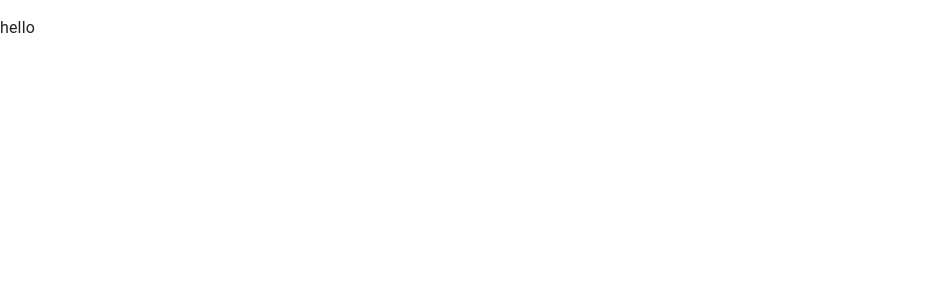
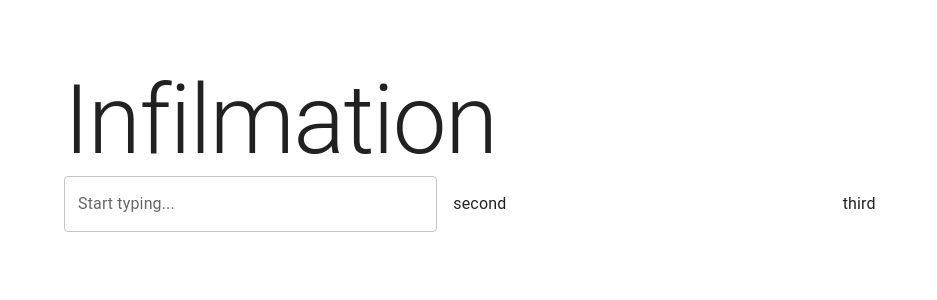
Before and after one commit to dbatten5/infilmation, a React (Create React App) app in the folder frontend/: page / in a window 1280 px wide. Shown: the top 300 px of the page, without its empty margins (0-937 px from the left). Built offline with nearby package versions, Linux system fonts and the light colour scheme.

Commit message:
search bar working with fixed options

```diff
--- a/frontend/package.json
+++ b/frontend/package.json
@@ -48,6 +48,7 @@
   },
   "devDependencies": {
     "@openapitools/openapi-generator-cli": "^2.4.14",
+    "@typescript-eslint/parser": "^5.3.1",
     "eslint-config-airbnb": "^18.2.1",
     "eslint-config-prettier": "^8.3.0",
     "eslint-plugin-prettier": "^4.0.0"
--- a/frontend/src/Home.tsx
+++ b/frontend/src/Home.tsx
@@ -1,5 +1,25 @@
 import React from 'react';
+import Box from '@mui/material/Box';
+import Grid from '@mui/material/Grid';
+import Page from './Page';
+import Search from './Search';
 
-const Home = () => <p>hello</p>;
+const Home = () => (
+  <Page>
+    <Box sx={{ flexGrow: 1 }}>
+      <Grid container spacing={2}>
+        <Grid item xs={4}>
+          <Search />
+        </Grid>
+        <Grid item xs={4}>
+          <p>second</p>
+        </Grid>
+        <Grid item xs={4}>
+          <p>third</p>
+        </Grid>
+      </Grid>
+    </Box>
+  </Page>
+);
 
 export default Home;
--- /dev/null
+++ b/frontend/src/Logo.tsx
@@ -0,0 +1,11 @@
+import React from 'react';
+import Box from '@mui/material/Box';
+import Typography from '@mui/material/Typography';
+
+const Logo = () => (
+  <Box>
+    <Typography variant="h1">Infilmation</Typography>
+  </Box>
+);
+
+export default Logo;
--- /dev/null
+++ b/frontend/src/NavBar.tsx
@@ -0,0 +1,11 @@
+import React from 'react';
+import Box from '@mui/material/Box';
+import Logo from './Logo';
+
+const NavBar = () => (
+  <Box sx={{ pt: '4rem' }}>
+    <Logo />
+  </Box>
+);
+
+export default NavBar;
--- /dev/null
+++ b/frontend/src/Page.tsx
@@ -0,0 +1,16 @@
+import React from 'react';
+import Container from '@mui/material/Container';
+import NavBar from './NavBar';
+
+type Props = {
+  children: React.ReactNode;
+};
+
+const Page = ({ children }: Props) => (
+  <Container maxWidth="lg">
+    <NavBar />
+    {children}
+  </Container>
+);
+
+export default Page;
--- /dev/null
+++ b/frontend/src/Search.tsx
@@ -0,0 +1,68 @@
+import React from 'react';
+import Box from '@mui/material/Box';
+import Autocomplete from '@mui/material/Autocomplete';
+import TextField from '@mui/material/TextField';
+import { SearchResult, MovieTypeEnum } from './generated/models';
+
+const renderOptionLabel = (option: string | SearchResult) =>
+  typeof option === 'string' ? option : `${option.title} (${option.year})`;
+
+const Search = () => {
+  const [selectedFilms, setSelectedFilms] = React.useState<SearchResult[]>([]);
+  const [value, setValue] = React.useState<SearchResult | null>(null);
+  const [inputValue, setInputValue] = React.useState('');
+  // const [options, setOptions] = React.useState<SearchResult[]>([]);
+  const options: SearchResult[] = [
+    {
+      title: 'The Matrix',
+      year: 1999,
+      kind: MovieTypeEnum.Movie,
+      imdb_id: '123',
+    },
+    {
+      title: 'Minari',
+      year: 2020,
+      kind: MovieTypeEnum.Movie,
+      imdb_id: '456',
+    },
+  ];
+
+  React.useEffect(() => {
+    console.log(inputValue);
+  }, [inputValue]);
+
+  return (
+    <Box>
+      <Autocomplete
+        id="film-search-bar"
+        sx={{ width: '100%' }}
+        getOptionLabel={renderOptionLabel}
+        filterOptions={(x) => x}
+        options={options}
+        includeInputInList
+        clearOnEscape
+        popupIcon={false}
+        value={value}
+        blurOnSelect
+        onInputChange={(event, newInputValue) => {
+          setInputValue(newInputValue);
+        }}
+        onClose={() => {
+          setInputValue('');
+          setValue(null);
+        }}
+        onChange={(event: any, newValue: SearchResult | null) => {
+          if (newValue) {
+            setSelectedFilms([...selectedFilms, newValue]);
+          }
+        }}
+        renderInput={(params) => (
+          /* eslint-disable react/jsx-props-no-spreading */
+          <TextField {...params} label="Start typing..." fullWidth />
+        )}
+      />
+    </Box>
+  );
+};
+
+export default Search;
```
Also changed, not shown: 1 other file (tests, documents, lock files or other folders).
